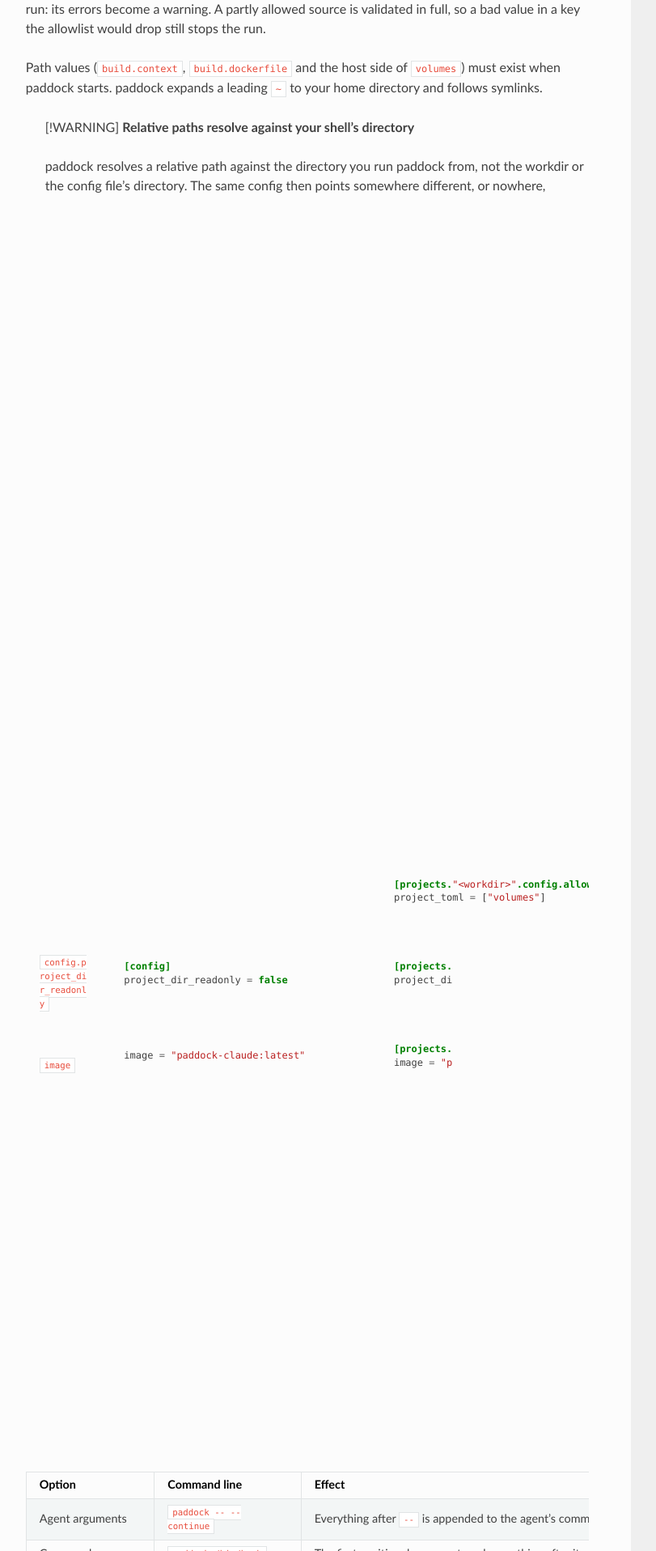
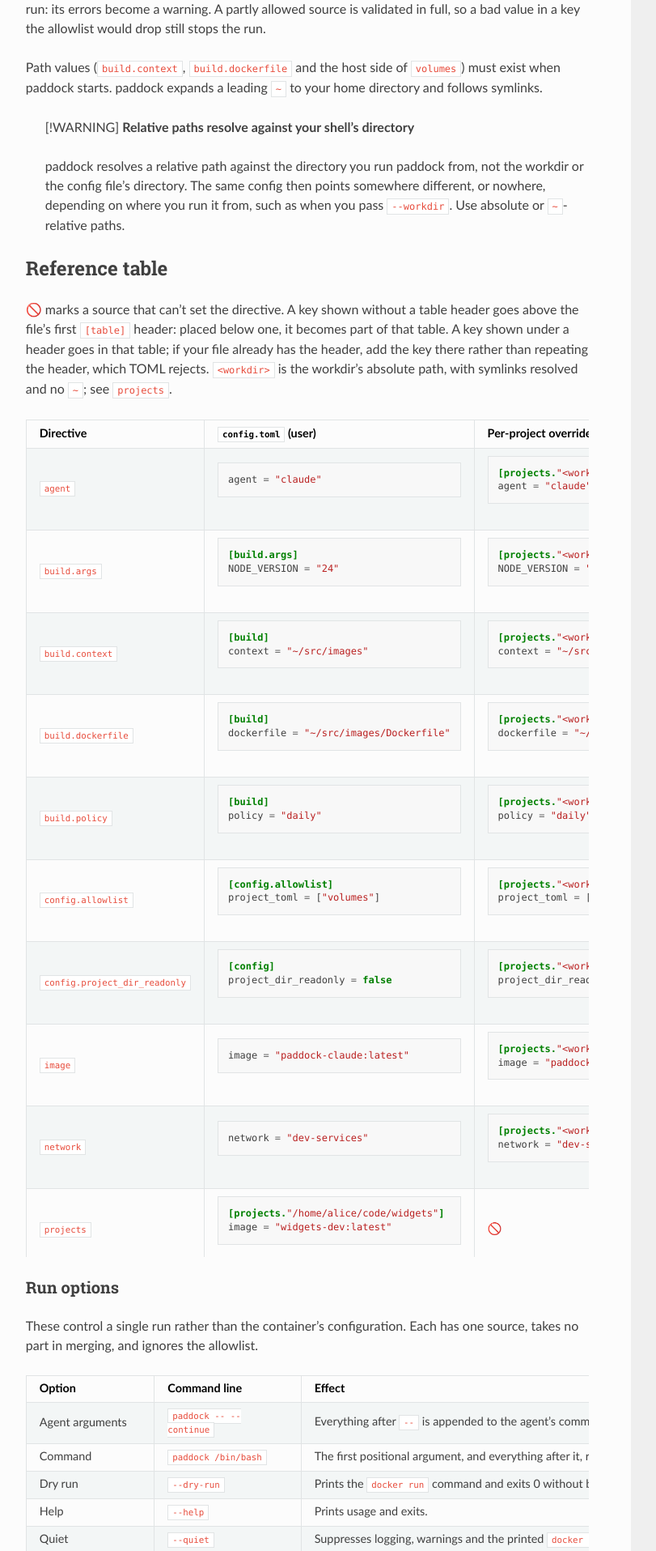
Before and after one commit to todofixthis/paddock, a Sphinx documentation site: the page built from docs/usage/configuration.md, in a window 1280 px wide. Shown: the part 1562-3477 px from the top of the page at 81% size, without its empty margins (320-1131 px from the left). Built offline with Sphinx 7.4.7 and the Read the Docs theme 3.1.0, drawn with Linux system fonts in a browser that asks for light colours.

Commit message:
Keep the reference table's scrollbar on screen on ReadTheDocs 📜
- Cap the reference table's height so its horizontal scrollbar stays within the viewport, since the table is wider than the theme's content column and taller than the screen, per review
- Pin its header row and directive column while scrolling, and keep directive names on one line

Co-Authored-By: Claude Opus 5.5 <noreply@anthropic.com>
Claude-Session: https://claude.ai/code/session_019HbmwiTXQCL4K7MqvvTG8A

```diff
--- /dev/null
+++ b/docs/_static/paddock.css
@@ -0,0 +1,37 @@
+/*
+ * The reference table is wider than the theme's 800px content column and taller
+ * than the viewport, so the scrollbar the theme gives it sits off-screen. Cap its
+ * height so the horizontal scrollbar stays visible, and pin the header row and
+ * directive column while scrolling.
+ */
+.rst-content .wy-table-responsive:has(> table.paddock-reference) {
+  max-height: 75vh;
+}
+
+.rst-content table.paddock-reference thead th {
+  background-color: #fcfcfc;
+  position: sticky;
+  top: 0;
+  z-index: 2;
+}
+
+.rst-content table.paddock-reference tbody td:first-child {
+  background-color: #fcfcfc;
+  left: 0;
+  position: sticky;
+  z-index: 1;
+}
+
+.rst-content table.paddock-reference tbody tr:nth-child(2n-1) td:first-child {
+  background-color: #f3f6f6;
+}
+
+.rst-content table.paddock-reference thead th:first-child {
+  left: 0;
+  z-index: 3;
+}
+
+/* Keep directive names such as build.args on one line */
+.rst-content table.paddock-reference code.literal {
+  white-space: nowrap;
+}
--- a/docs/conf.py
+++ b/docs/conf.py
@@ -46,6 +46,11 @@ source_suffix = {
 
 html_theme = "sphinx_rtd_theme"
 
+# Styles the reference table in usage/configuration.md, which outgrows the
+# theme's content column
+html_css_files = ["paddock.css"]
+html_static_path = ["_static"]
+
 # -- Options for autosectionlabel extension ----------------------------------
 # https://www.sphinx-doc.org/en/master/usage/extensions/autosectionlabel.html#configuration
 # Prefixing with the document name keeps same-titled sections on different
--- a/docs/usage/configuration.md
+++ b/docs/usage/configuration.md
@@ -88,7 +88,7 @@ header, add the key there rather than repeating the header, which TOML rejects.
 `<workdir>` is the workdir's absolute path, with symlinks resolved and no `~`; see
 [`projects`](#projects).
 
-<table class="docutils align-default">
+<table class="docutils align-default paddock-reference">
 <thead>
 <tr>
 <th>Directive</th>
```
